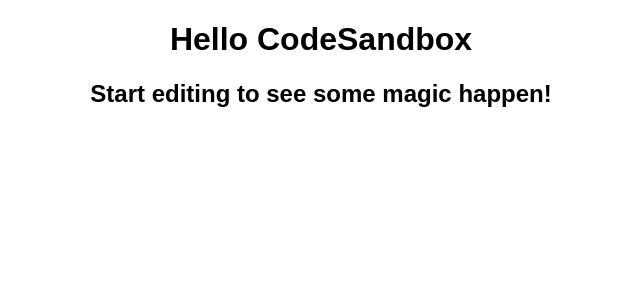
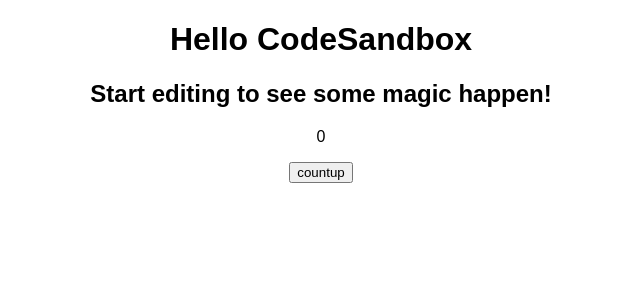
Before and after one commit to uda-gawa04/React_practice, a React (Create React App) app: page / in a window 1280 px wide. Shown: the top 300 px of the page, without its empty margins (319-959 px from the left). Built offline with nearby package versions, Linux system fonts and the light colour scheme.

Commit message:
Reactの基本

```diff
--- a/src/App.js
+++ b/src/App.js
@@ -1,10 +1,20 @@
+import { useState } from "react";
 import "./styles.css";
 
 export default function App() {
+  const [count, setConst] = useState(0);
+  const onClickCountup = () => {
+    setConst(count + 1);
+  };
+
   return (
     <div className="App">
       <h1>Hello CodeSandbox</h1>
       <h2>Start editing to see some magic happen!</h2>
+      {/* 変数を表示 */}
+      <p>{count}</p>
+      {/* ボタンを押すと、count変数が変わる機能を持った変数を呼び出す */}
+      <button onClick={onClickCountup}>countup</button>
     </div>
   );
 }
```
